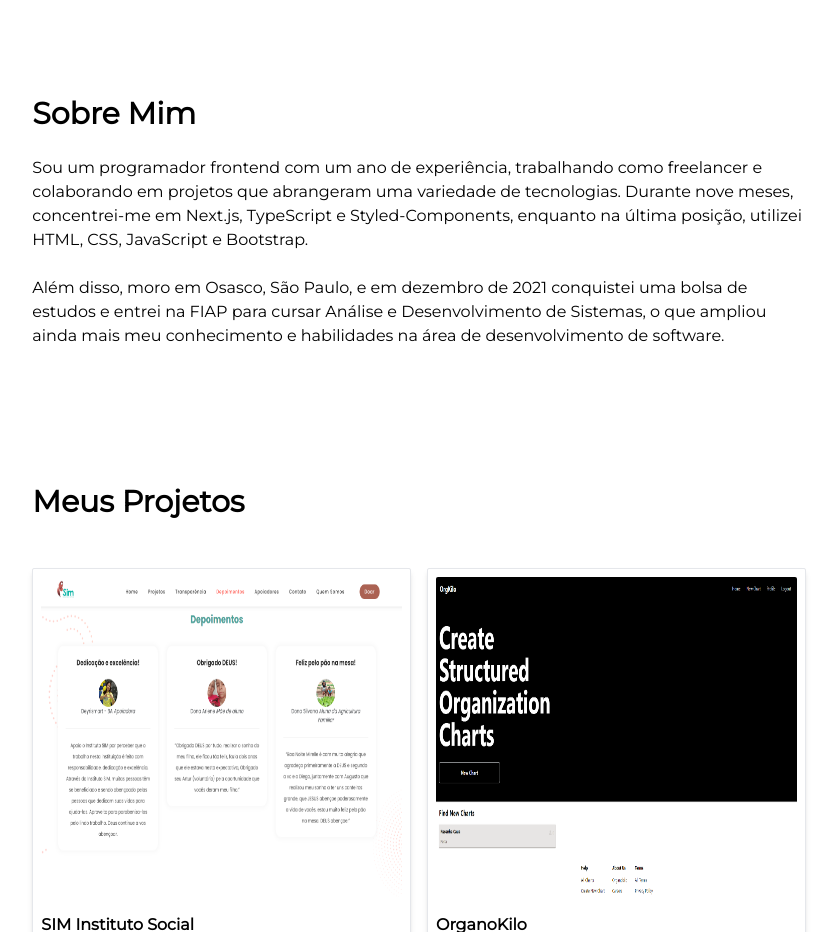
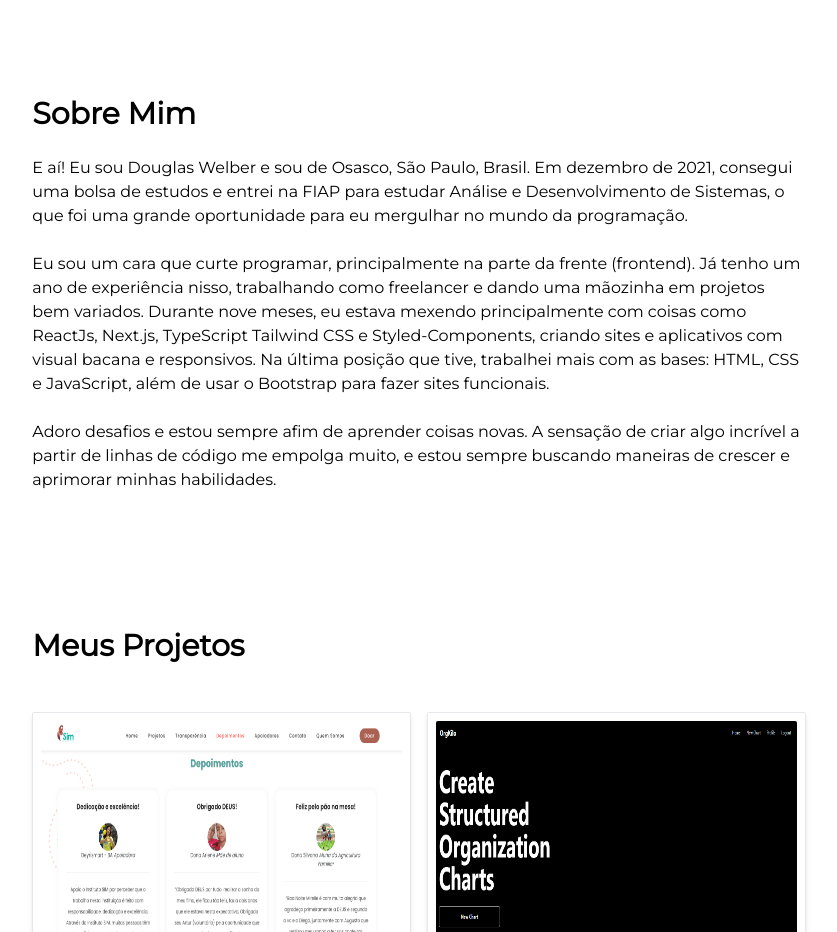
Before and after one commit to doguebart/douglas-portfolio, a React (Vite) app in the folder portfolio/: page / in a window 1280 px wide. Shown: the part 800-1732 px from the top of the page, without its empty margins (221-1058 px from the left). Built offline with nearby package versions, Linux system fonts and the light colour scheme.

Commit message:
fix: adding other about me text

```diff
--- a/portfolio/src/components/sections/aboutMe/index.jsx
+++ b/portfolio/src/components/sections/aboutMe/index.jsx
@@ -9,15 +9,22 @@ const AboutMe = () => {
       <div className="w-full max-h-full mt-20">
         <h1 className="text-black text-3xl font-bold">Sobre Mim</h1>
         <p className="text-black text-md lg:text-md py-6">
-          Sou um programador frontend com um ano de experiência, trabalhando
-          como freelancer e colaborando em projetos que abrangeram uma variedade
-          de tecnologias. Durante nove meses, concentrei-me em Next.js,
-          TypeScript e Styled-Components, enquanto na última posição, utilizei
-          HTML, CSS, JavaScript e Bootstrap. <br /> <br /> Além disso, moro em Osasco, São
-          Paulo, e em dezembro de 2021 conquistei uma bolsa de estudos e entrei
-          na FIAP para cursar Análise e Desenvolvimento de Sistemas, o que
-          ampliou ainda mais meu conhecimento e habilidades na área de
-          desenvolvimento de software.
+          E aí! Eu sou Douglas Welber e sou de Osasco, São Paulo, Brasil. Em
+          dezembro de 2021, consegui uma bolsa de estudos e entrei na FIAP para
+          estudar Análise e Desenvolvimento de Sistemas, o que foi uma grande
+          oportunidade para eu mergulhar no mundo da programação. <br /> <br />{" "}
+          Eu sou um cara que curte programar, principalmente na parte da frente
+          (frontend). Já tenho um ano de experiência nisso, trabalhando como
+          freelancer e dando uma mãozinha em projetos bem variados. Durante nove
+          meses, eu estava mexendo principalmente com coisas como ReactJs,
+          Next.js, TypeScript Tailwind CSS e Styled-Components, criando sites e
+          aplicativos com visual bacana e responsivos. Na última posição que
+          tive, trabalhei mais com as bases: HTML, CSS e JavaScript, além de
+          usar o Bootstrap para fazer sites funcionais. <br /> <br /> Adoro
+          desafios e estou sempre afim de aprender coisas novas. A sensação de
+          criar algo incrível a partir de linhas de código me empolga muito, e
+          estou sempre buscando maneiras de crescer e aprimorar minhas
+          habilidades.
         </p>
       </div>
     </div>
```
